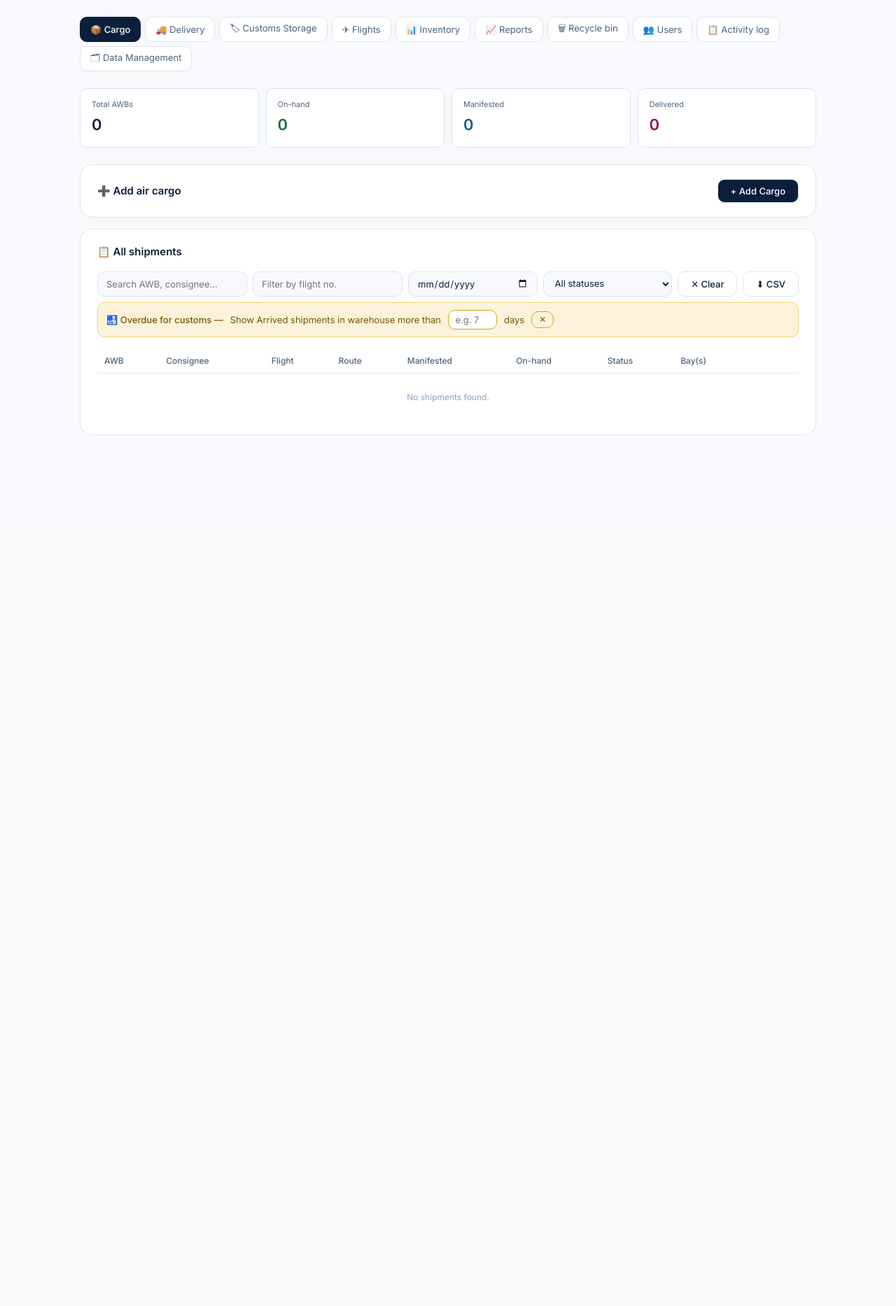
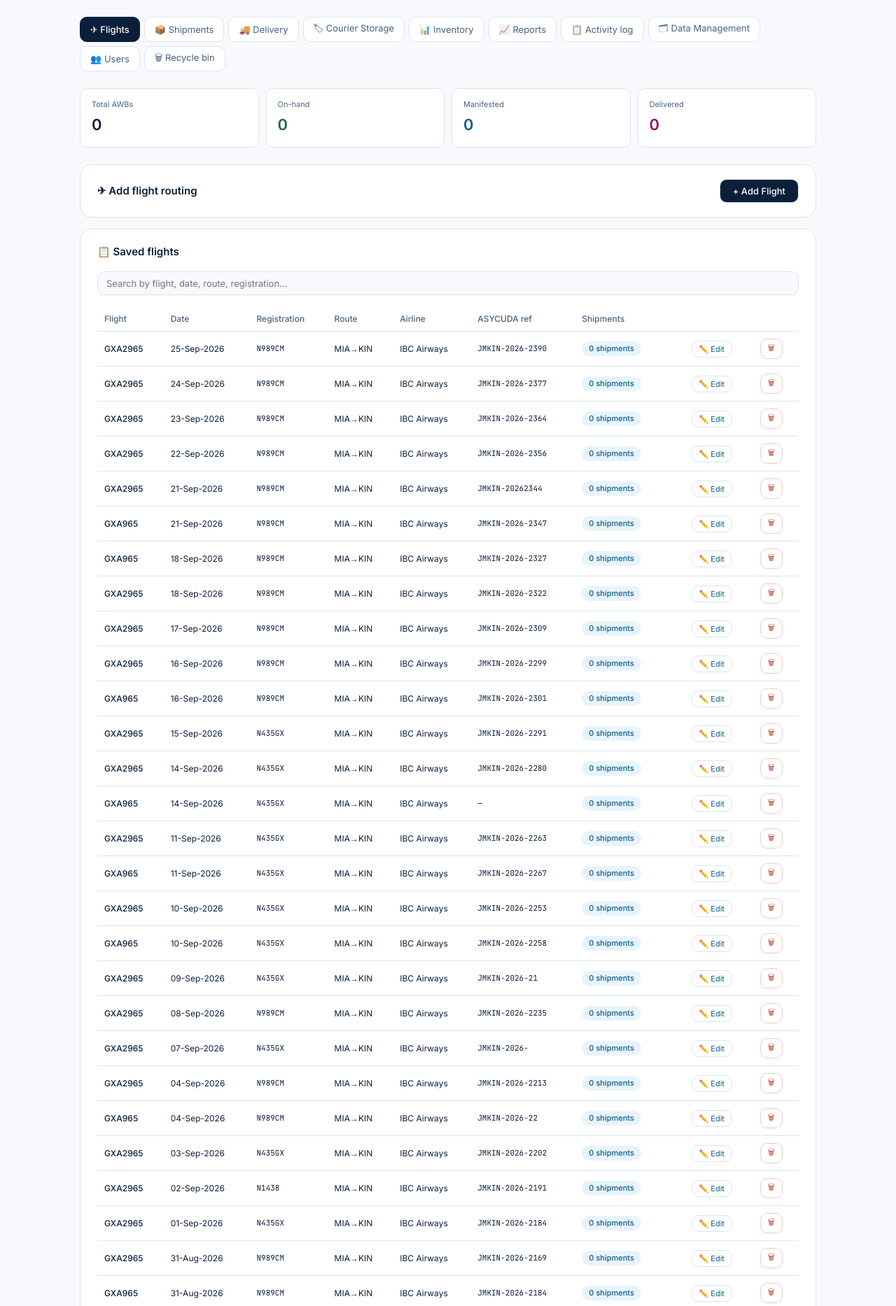
Before and after one commit to pgwoodhouse1980/SkyFr8_WMS_1.1, a Flask app: page / in a window 1280 px wide. Shown: the part 60-1927 px from the top of the page at 70% size. Before the commit the page ends 682 px from the top, so only its background shows below. Run offline with Flask 3, Linux system fonts and the light colour scheme; the visitor is signed in with stand-in values (Sample User, id 1); data that the repository does not hold is empty.

Commit message:
Add files via upload

```diff
--- a/templates/index.html
+++ b/templates/index.html
@@ -105,16 +105,16 @@ tr:hover td{background:var(--off);}
 
 <main>
   <div class="nav" id="main-nav">
-    <button class="active" onclick="showTab('cargo')">📦 Cargo</button>
+    <button class="active" onclick="showTab('flights')">✈ Flights</button>
+    <button onclick="showTab('cargo')">📦 Shipments</button>
     <button onclick="showTab('delivery')">🚚 Delivery</button>
-    <button onclick="showTab('storage')">🏷 Customs Storage</button>
-    <button onclick="showTab('flights')">✈ Flights</button>
+    <button onclick="showTab('storage')">🏷 Courier Storage</button>
     <button onclick="showTab('inventory')">📊 Inventory</button>
     <button onclick="showTab('reports')">📈 Reports</button>
-    <button onclick="showTab('bin')" id="bin-tab-btn">🗑 Recycle bin</button>
-    <button class="admin-only" onclick="showTab('users')" style="display:none;">👥 Users</button>
     <button class="admin-only" onclick="showTab('actlog')" style="display:none;">📋 Activity log</button>
     <button class="admin-only" onclick="showTab('backup')" style="display:none;">🗂 Data Management</button>
+    <button class="admin-only" onclick="showTab('users')" style="display:none;">👥 Users</button>
+    <button onclick="showTab('bin')" id="bin-tab-btn">🗑 Recycle bin</button>
   </div>
 
   <div class="metrics">
@@ -124,12 +124,12 @@ tr:hover td{background:var(--off);}
     <div class="metric"><div class="ml">Delivered</div><div class="mv" id="m-delivered" style="color:var(--pvt)">—</div></div>
   </div>
 
-  <!-- CARGO TAB -->
-  <div id="tab-cargo">
+  <!-- SHIPMENTS TAB -->
+  <div id="tab-cargo" class="sh">
     <div class="card">
       <div style="display:flex;align-items:center;justify-content:space-between;">
         <div class="card-title" style="margin-bottom:0;">➕ Add air cargo</div>
-        <button class="btn" onclick="toggleAddCargoForm()" id="add-cargo-toggle-btn">+ Add Cargo</button>
+        <button class="btn" onclick="toggleAddCargoForm()" id="add-cargo-toggle-btn">+ Add Shipment</button>
       </div>
       <div id="add-cargo-form-wrap" style="display:none;margin-top:1rem;">
       <div class="fg">
@@ -159,7 +159,7 @@ tr:hover td{background:var(--off);}
         <div class="fgrp"><label>Country <span class="rs">*</span></label><input id="f-c-country" placeholder="Jamaica" class="req"/><span id="err-c-country" class="ferr"></span></div>
       </div>
 
-      <div class="fsec">Cargo Details</div>
+      <div class="fsec">Shipment Details</div>
       <div class="fg">
         <div class="fgrp"><label>Description / commodity <span class="rs">*</span></label><input id="f-desc" placeholder="Electronics, spare parts..." class="req" oninput="checkConsolidation('f-desc','f-consolidation-section')"/><span id="err-desc" class="ferr"></span></div>
         <div class="fgrp"><label>Cargo type <span class="rs">*</span></label>
@@ -216,11 +216,11 @@ tr:hover td{background:var(--off);}
       </div>
 
       <div id="form-msg" class="fmsg"></div>
-      <button class="btn" onclick="addCargo()">💾 Save cargo</button>
-      </div>
-    </div>
-
-    <button id="float-save-btn" class="btn" onclick="addCargo()" style="display:none;position:fixed;bottom:24px;right:24px;z-index:500;padding:12px 22px;border-radius:999px;box-shadow:0 4px 14px rgba(0,0,0,.25);">💾 Save cargo</button>
+      <button class="btn" onclick="addCargo()">💾 Save shipment</button>
+      </div>
+    </div>
+
+    <button id="float-save-btn" class="btn" onclick="addCargo()" style="display:none;position:fixed;bottom:24px;right:24px;z-index:500;padding:12px 22px;border-radius:999px;box-shadow:0 4px 14px rgba(0,0,0,.25);">💾 Save shipment</button>
 
     <div class="card">
       <div class="card-title">📋 All shipments</div>
@@ -320,7 +320,7 @@ tr:hover td{background:var(--off);}
     </div>
   </div>
 
-  <!-- CUSTOMS STORAGE TAB (uncleared courier shipments + storage billing) -->
+  <!-- COURIER STORAGE TAB (uncleared courier shipments + storage billing) -->
   <div id="tab-storage" class="sh">
     <div class="card">
       <div style="display:flex;align-items:center;justify-content:space-between;flex-wrap:wrap;gap:8px;">
@@ -460,7 +460,7 @@ tr:hover td{background:var(--off);}
   </div>
 
   <!-- FLIGHTS TAB -->
-  <div id="tab-flights" class="sh">
+  <div id="tab-flights">
     <div class="card">
       <div style="display:flex;align-items:center;justify-content:space-between;">
         <div class="card-title" style="margin-bottom:0;">✈ Add flight routing</div>
@@ -657,7 +657,7 @@ tr:hover td{background:var(--off);}
       <div><div style="font-size:11px;color:var(--tm);font-weight:600;text-transform:uppercase;letter-spacing:.06em;">Editing record</div><div id="edit-awb-label" style="font-family:'JetBrains Mono',monospace;font-size:18px;font-weight:600;color:var(--navy);"></div></div>
       <button onclick="closeEdit()" style="background:var(--off);border:1px solid var(--border);border-radius:var(--r);padding:6px 14px;cursor:pointer;font-size:13px;font-family:'Inter',sans-serif;">✕ Close</button>
     </div>
-    <div class="fsec">Cargo Details</div>
+    <div class="fsec">Shipment Details</div>
     <div class="fg">
       <div class="fgrp"><label>Description / commodity <span class="rs">*</span></label><input id="e-desc" class="req" oninput="checkConsolidation('e-desc','e-consolidation-section')"/><span id="eerr-desc" class="ferr"></span></div>
       <div class="fgrp"><label>Cargo type <span class="rs">*</span></label>
@@ -1336,7 +1336,7 @@ function toggleAddCargoForm(){
   const btn=document.getElementById('add-cargo-toggle-btn');
   const open = wrap.style.display==='none';
   wrap.style.display=open?'block':'none';
-  btn.textContent=open?'✕ Close':'+ Add Cargo';
+  btn.textContent=open?'✕ Close':'+ Add Shipment';
   document.getElementById('float-save-btn').style.display=open?'block':'none';
   const legsWrap=document.getElementById('f-legs-wrap');
   if(open&&legsWrap&&!legsWrap.querySelector('.leg-row')){addLegRow('f-legs-wrap');updateLegTotals();}
@@ -2272,7 +2272,7 @@ function exportCSV(){
   const a=document.createElement('a');a.href='data:text/csv;charset=utf-8,'+encodeURIComponent(csv);a.download='aircargo_report.csv';a.click();
 }
 
-// ── CUSTOMS STORAGE (uncleared courier shipments + storage billing) ──
+// ── COURIER STORAGE (uncleared courier shipments + storage billing) ──
 let courierStorage=[];
 let storageSettings={rate_per_kg_per_day:0,free_days:3,minimum_charge:3000,open_weekdays:[1,2,3,4,5],holidays:[]};
 let editingStorageId=null;
@@ -2334,9 +2334,9 @@ function computeStorage(item){
   const minimumApplied=billableDays>0&&minCharge>rawCharge;
   return {daysElapsed,freeDays,billableDays,rawCharge,charge,minimumApplied};
 }
-// ── MAWB → Cargo arrival-date lookup ──
+// ── MAWB → Shipments arrival-date lookup ──
 // The two modules share the MAWB number: once a shipment is confirmed Arrived
-// in the Cargo module, its arrival date drives Customs Storage billing too.
+// in Shipments, its arrival date drives Courier Storage billing too.
 let stManualOverride=false, steManualOverride=false;
 function mawbLookupInfo(mawb){
   const needle=(mawb||'').trim().toLowerCase();
@@ -2365,26 +2365,26 @@ function applyStorageMawbLookup(prefix){
     return;
   }
   if(info.state==='not_found'){
-    mawbHint.innerHTML='<span style="color:var(--wt);">No matching AWB in the Cargo module yet.</span>';
-    arrHint.innerHTML='<span style="color:var(--wt);">⚠ Manual entry — will sync once this MAWB shows Arrived or Delivered in Cargo.</span>';
+    mawbHint.innerHTML='<span style="color:var(--wt);">No matching AWB in Shipments yet.</span>';
+    arrHint.innerHTML='<span style="color:var(--wt);">⚠ Manual entry — will sync once this MAWB shows Arrived or Delivered in Shipments.</span>';
     arrEl.readOnly=false;arrEl.style.background='';
     return;
   }
   if(info.state==='pending'){
-    mawbHint.innerHTML=`<span style="color:var(--wt);">Found in Cargo, but not yet marked Arrived or Delivered (currently "${info.status}").</span>`;
-    arrHint.innerHTML='<span style="color:var(--wt);">⚠ Manual entry — will sync once Cargo confirms arrival or delivery.</span>';
+    mawbHint.innerHTML=`<span style="color:var(--wt);">Found in Shipments, but not yet marked Arrived or Delivered (currently "${info.status}").</span>`;
+    arrHint.innerHTML='<span style="color:var(--wt);">⚠ Manual entry — will sync once Shipments confirms arrival or delivery.</span>';
     arrEl.readOnly=false;arrEl.style.background='';
     return;
   }
   // matched
-  mawbHint.innerHTML='<span style="color:var(--st);">✓ Matched to Cargo — confirmed Arrived.</span>';
+  mawbHint.innerHTML='<span style="color:var(--st);">✓ Matched to Shipments — confirmed Arrived.</span>';
   if(manualOverride){
-    arrHint.innerHTML=`<span style="color:var(--wt);">Manual override. Cargo shows arrival on ${formatDate(info.eta)}. <a href="#" onclick="event.preventDefault();${prefix==='st'?'stManualOverride':'steManualOverride'}=false;applyStorageMawbLookup('${prefix}');" style="color:var(--sky);">Use Cargo date</a></span>`;
+    arrHint.innerHTML=`<span style="color:var(--wt);">Manual override. Shipments shows arrival on ${formatDate(info.eta)}. <a href="#" onclick="event.preventDefault();${prefix==='st'?'stManualOverride':'steManualOverride'}=false;applyStorageMawbLookup('${prefix}');" style="color:var(--sky);">Use Shipments date</a></span>`;
     arrEl.readOnly=false;arrEl.style.background='';
   }else{
     arrEl.value=info.eta;
     arrEl.readOnly=true;arrEl.style.background='var(--sbg)';
-    arrHint.innerHTML=`<span style="color:var(--st);">✓ Synced from Cargo (confirmed Arrived ${formatDate(info.eta)}). <a href="#" onclick="event.preventDefault();${prefix==='st'?'stManualOverride':'steManualOverride'}=true;applyStorageMawbLookup('${prefix}');" style="color:var(--sky);">Enter manually instead</a></span>`;
+    arrHint.innerHTML=`<span style="color:var(--st);">✓ Synced from Shipments (confirmed Arrived ${formatDate(info.eta)}). <a href="#" onclick="event.preventDefault();${prefix==='st'?'stManualOverride':'steManualOverride'}=true;applyStorageMawbLookup('${prefix}');" style="color:var(--sky);">Enter manually instead</a></span>`;
   }
 }
 
@@ -2491,11 +2491,11 @@ function renderStorageTable(){
     if(released){
       arrivedCell=formatDate(it.date_arrived); // frozen record; not worth flagging
     }else if(info.state==='matched'&&info.eta===it.date_arrived){
-      arrivedCell=`${formatDate(it.date_arrived)} <span style="color:var(--st);" title="Synced with Cargo">✓</span>`;
+      arrivedCell=`${formatDate(it.date_arrived)} <span style="color:var(--st);" title="Synced with Shipments">✓</span>`;
     }else if(info.state==='matched'&&info.eta!==it.date_arrived){
-      arrivedCell=`${formatDate(it.date_arrived)}<br><button class="btn-edit" style="font-size:10px;padding:2px 6px;color:var(--dt);border-color:var(--dt);" onclick="quickSyncStorageArrival('${it.id}')" title="Cargo now shows Arrived ${formatDate(info.eta)}">⚠ Sync to ${formatDate(info.eta)}</button>`;
+      arrivedCell=`${formatDate(it.date_arrived)}<br><button class="btn-edit" style="font-size:10px;padding:2px 6px;color:var(--dt);border-color:var(--dt);" onclick="quickSyncStorageArrival('${it.id}')" title="Shipments now shows Arrived ${formatDate(info.eta)}">⚠ Sync to ${formatDate(info.eta)}</button>`;
     }else{
-      arrivedCell=`${formatDate(it.date_arrived)}<br><span style="font-size:10px;color:var(--wt);">⚠ ${info.state==='not_found'?'not in Cargo':'not yet Arrived/Delivered'}</span>`;
+      arrivedCell=`${formatDate(it.date_arrived)}<br><span style="font-size:10px;color:var(--wt);">⚠ ${info.state==='not_found'?'not in Shipments':'not yet Arrived/Delivered'}</span>`;
     }
     return `<tr>
       <td>${it.courier||'—'}</td>
@@ -2690,7 +2690,7 @@ function printStorageInvoice(id){
     <div class="print-bar"><button onclick="window.print()">🖨 Print</button></div>
     <div class="letterhead"><img src="${SKYFR8_LOGO_DATAURI}" alt="Sky Fr8 Limited"/></div>
     <div class="inv-meta">
-      <div><h1>CUSTOMS STORAGE INVOICE</h1><div class="num">${esc(invNo)}</div></div>
+      <div><h1>COURIER STORAGE INVOICE</h1><div class="num">${esc(invNo)}</div></div>
       <div class="right">Invoice date: ${formatDate(todayISO())}<br><span class="status-tag">${esc(asOfLabel)}</span></div>
     </div>
 
```
